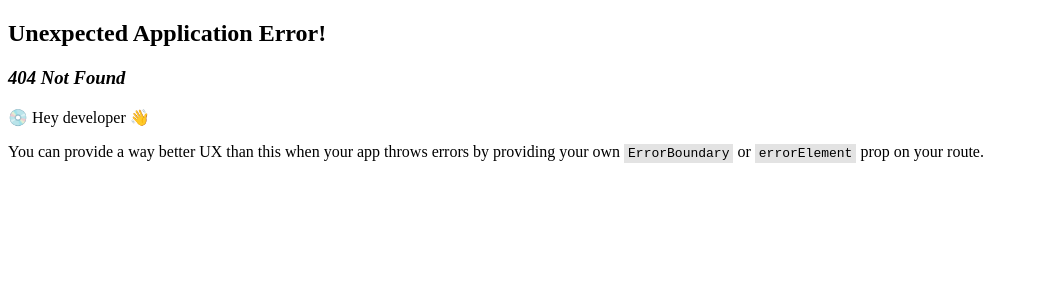
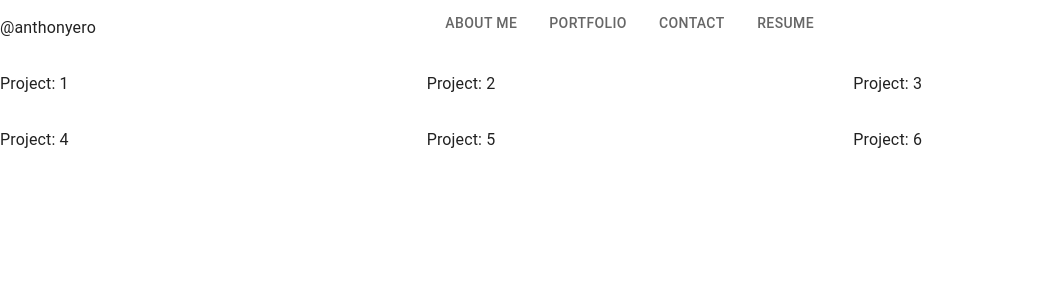
Before and after one commit to anthonyero/portfolio-application, a React (Vite) app: page /Portfolio in a window 1280 px wide. Before the commit this address had no page. Shown: the top 300 px of the page, without its empty margins (0-1045 px from the left). Built offline with nearby package versions, Linux system fonts and the light colour scheme.

Commit message:
Defined a Portfolio container for six project items. Imported this component into main.jsx for routing

```diff
--- /dev/null
+++ b/src/components/Portfolio.jsx
@@ -0,0 +1,15 @@
+import Grid from '@mui/material/Grid';
+
+export default function ResponsiveGrid() {
+  return (
+    <>
+      <Grid container justifyContent='space-evenly' alignItems='stretch'>
+        {Array.from(Array(6)).map((_, index) => (
+          <Grid item xs={12} sm={6} md={4} key={index}>
+            <p>Project: {index + 1}</p>
+          </Grid>
+        ))}
+      </Grid>
+    </>
+  );
+}
--- a/src/main.jsx
+++ b/src/main.jsx
@@ -4,6 +4,7 @@ import { createBrowserRouter, RouterProvider } from 'react-router-dom';
 import App from './App';
 
 import About from './pages/About.jsx'
+import Portfolio from './components/Portfolio.jsx';
 /* Import pages once there components are written
 
 - Portfolio
@@ -25,11 +26,11 @@ const router = createBrowserRouter([
       {
         path: '/about',
         element: <About />
-      }, /*
+      },
       {
         path: '/Portfolio',
         element: <Portfolio />
-      },
+      },/*
       {
         path: '/Contact',
         element: <Contact />
```
